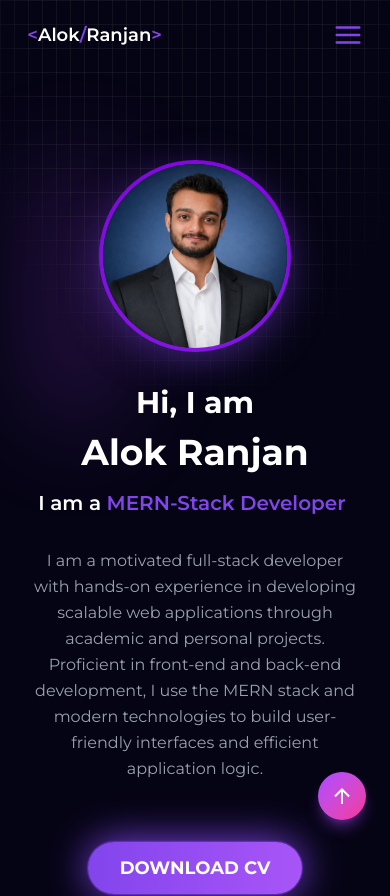
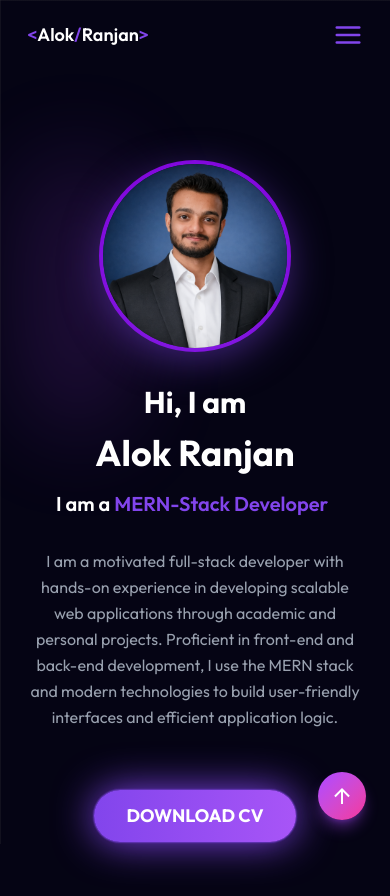
Before and after one commit to alokrj01/My-Portfolio-2.0, a React (Vite) app: page / in a window 390 px wide. Shown: the top 896 px of the page. Built offline with nearby package versions, Linux system fonts and the light colour scheme.

Commit message:
new font applied

```diff
--- a/src/App.jsx
+++ b/src/App.jsx
@@ -15,7 +15,7 @@ const App = () => {
 
        <BlurBlob position={{ top: '35%', left: '20%' }} size={{ width: '30%', height: '40%' }} />
 
-      <div className="absolute inset-0 bg-[linear-gradient(to_right,#4f4f4f2e_1px,transparent_1px),linear-gradient(to_bottom,#4f4f4f2e_1px,transparent_1px)] bg-[size:14px_24px] [mask-image:radial-gradient(ellipse_60%_50%_at_50%_0%,#000_70%,transparent_100%)]"></div>
+      <div className="absolute inset-0 bg-[linear-gradient(to_right,#4f4f4f2e_1px,transparent_1px),linear-gradient(to_bottom,#4f4f4f2e_1px,transparent_1px)] bg-size[14px_24px] [mask-[radial-gradient(ellipse_60%_50%_at_50%_0%,#000_70%,transparent_100%)]"></div>
 
       <div className="relative pt-20">
         <Navbar />
--- a/src/components/About/About.jsx
+++ b/src/components/About/About.jsx
@@ -63,7 +63,7 @@ const About = () => {
         {/* Right Side */}
         <div className="md:w-1/2 flex justify-center md:justify-end">
           <Tilt
-            className="w-48 h-48 sm:w-64 sm:h-64 md:w-[30rem] md:h-[30rem] border-4 border-purple-700 rounded-full"
+            className="w-48 h-48 sm:w-64 sm:h-64 md:w-120 md:h-120 border-4 border-purple-700 rounded-full"
             tiltMaxAngleX={20}
             tiltMaxAngleY={20}
             perspective={1000}
--- a/src/components/Contact/Contact.jsx
+++ b/src/components/Contact/Contact.jsx
@@ -102,7 +102,7 @@ const Contact = () => {
           {/* Send Button */}
           <button
             type="submit"
-            className="w-full bg-gradient-to-r from-purple-600 to-pink-500 py-3 text-white font-semibold rounded-md hover:opacity-90 transition"
+            className="w-full bg-linear-to-r from-purple-600 to-pink-500 py-3 text-white font-semibold rounded-md hover:opacity-90 transition"
           >
             Send
           </button>
--- a/src/global.css
+++ b/src/global.css
@@ -1,4 +1,4 @@
-@import url('https://fonts.googleapis.com/css2?family=Montserrat:ital,wght@0,100..900;1,100..900&display=swap');
+@import url('https://fonts.googleapis.com/css2?family=Outfit:wght@100..900&display=swap');
 
 @import "tailwindcss";
 
@@ -48,7 +48,7 @@
   }
 
 * {
-    font-family: "Montserrat", sans-serif;
+    font-family: "Outfit", sans-serif;
 }
 
 html {
```
Also changed, not shown: 1 other file (tests, documents, lock files or other folders).
